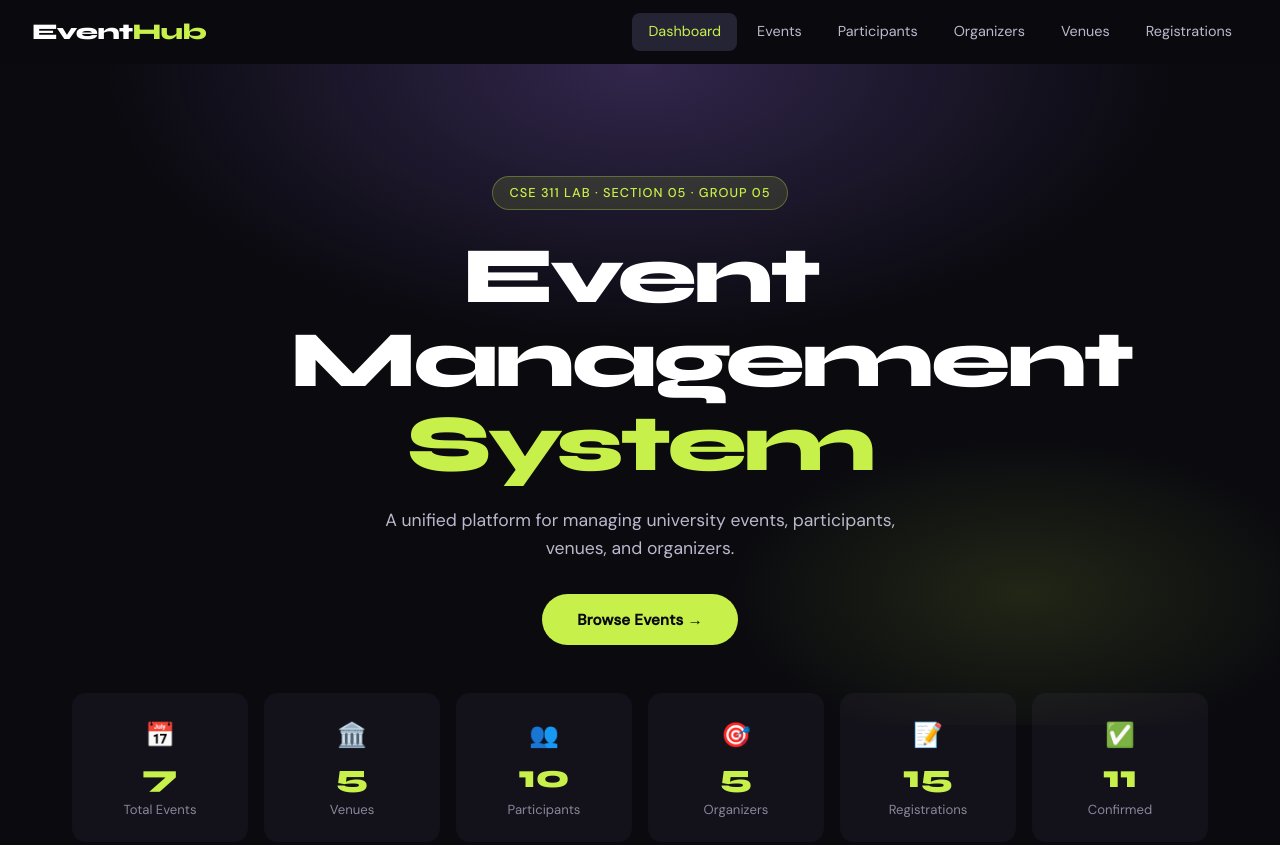
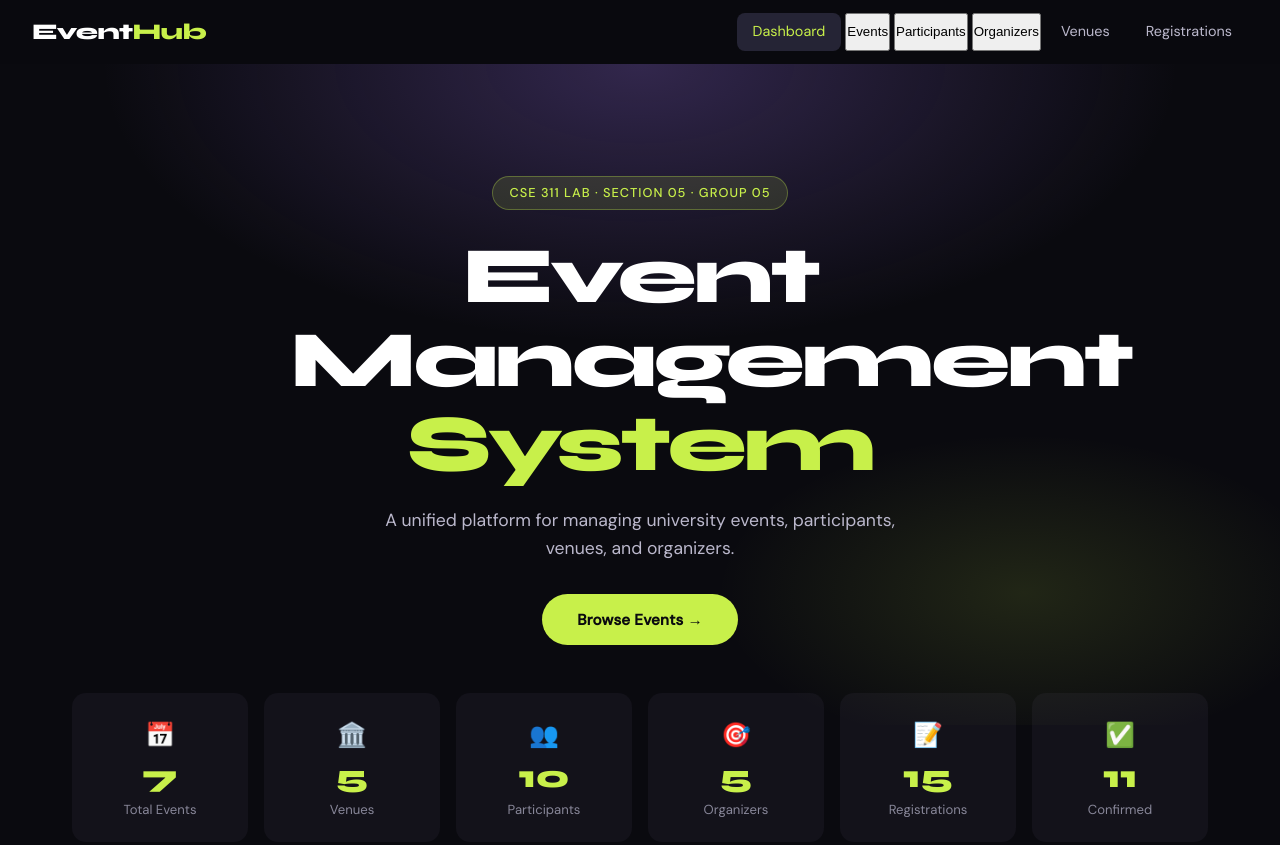
Before and after one commit to hulkseeb/Database-Project, a plain HTML site: page index.html in a window 1280 px wide. Shown: the top 845 px of the page. Drawn offline with Linux system fonts and the light colour scheme.

Commit message:
Update index.html

```diff
--- a/index.html
+++ b/index.html
@@ -15,9 +15,9 @@
   <a href="index.html" class="nav-logo">Event<span>Hub</span></a>
   <div class="nav-links">
     <a href="index.html" class="active">Dashboard</a>
-    <a href="pages/events.html">Events</a>
-    <a href="pages/participants.html">Participants</a>
-    <a href="pages/organizers.html">Organizers</a>
+    <button onclick="showSection('events')">Events</button>
+<button onclick="showSection('participants')">Participants</button>
+<button onclick="showSection('organizers')">Organizers</button>
     <a href="pages/venues.html">Venues</a>
     <a href="pages/registrations.html">Registrations</a>
   </div>
@@ -69,7 +69,7 @@
 
 <footer class="footer">
   <div class="footer-inner">
-    <p><strong>EventHub</strong> — NSU Event Management System</p>
+    <p><strong>hulkseeb</strong> — Event Management System</p>
     <p>CSE 311 LAB &nbsp;·&nbsp; Section 05 &nbsp;·&nbsp; Group 05</p>
     <p>Ahidul Hasan Dipu &nbsp;·&nbsp; Sohail Kabir &nbsp;·&nbsp; Abdullah Al Muhim</p>
   </div>
```
